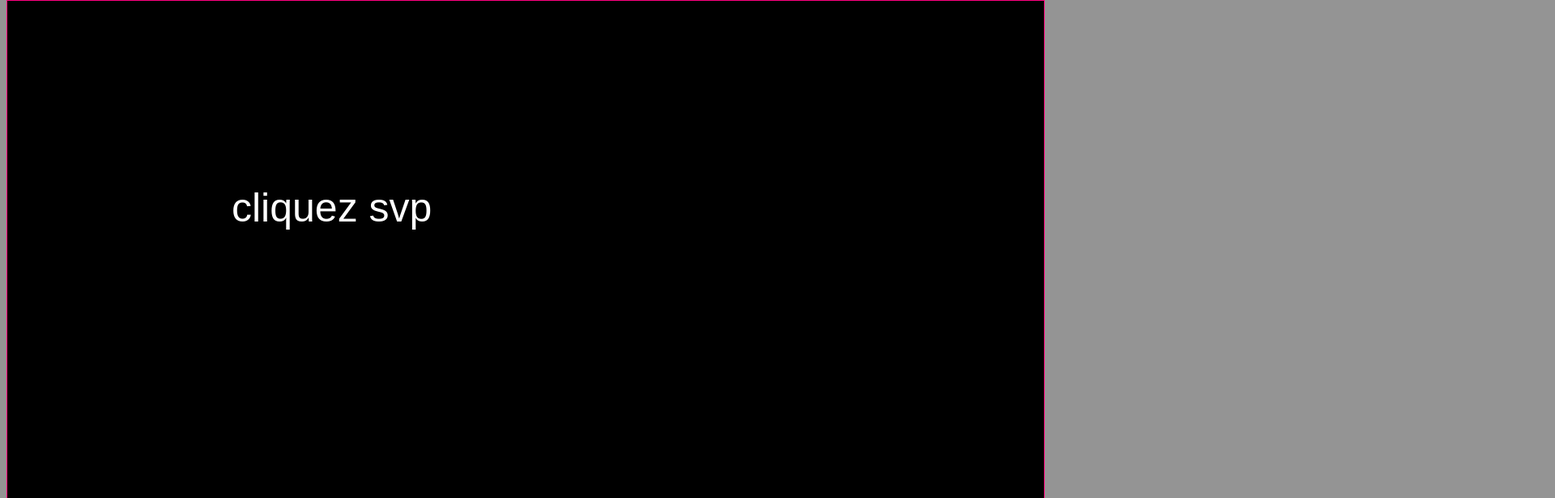
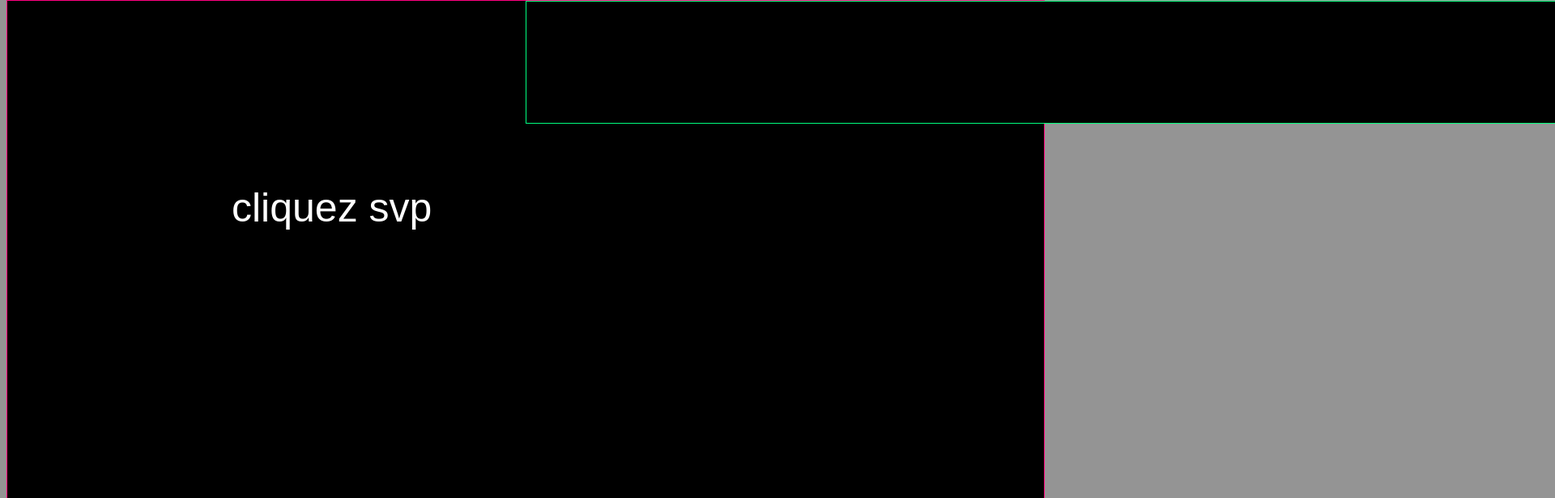
Before and after one commit to RICHDO89/DEMO, a plain HTML site: page index.html in a window 1280 px wide. Shown: the top 616 px of the page at 81% size, 1920 px wide, since content can reach past the window. Drawn offline with Linux system fonts and the light colour scheme.

Commit message:
Update style_etufonc.css

```diff
--- a/style_etufonc.css
+++ b/style_etufonc.css
@@ -730,6 +730,11 @@ top: 0px;}
 top: 0px;color:white;font-size:20px;font-family:Arial;content: justify; text-align: center;
  border: 1px solid rgba(100%,0%,50%,1);z-index:2; }
 
+#svcouvr{background-color: rgba(0%,0%,0%,1);position: absolute;width:100%;
+top: 0px;color:white;font-size:20px;font-family:Arial;content: justify; text-align: center;
+ border: 1px solid rgba(0%,100%,50%,1); }
+
+
 #input1{width:450px;position:  }
 #sbmt{background-color:rgba(0%,30%,100%,1);color:white;}
 #clic{position:absolute; display:block; }
```
